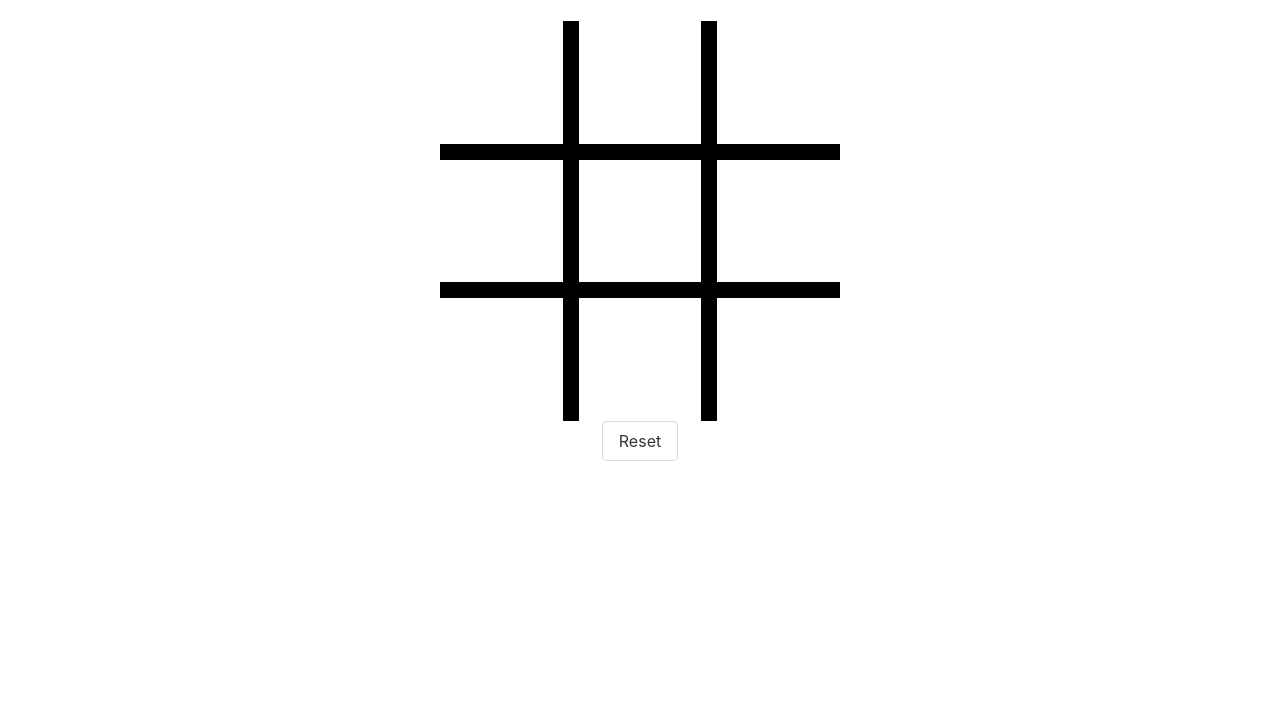
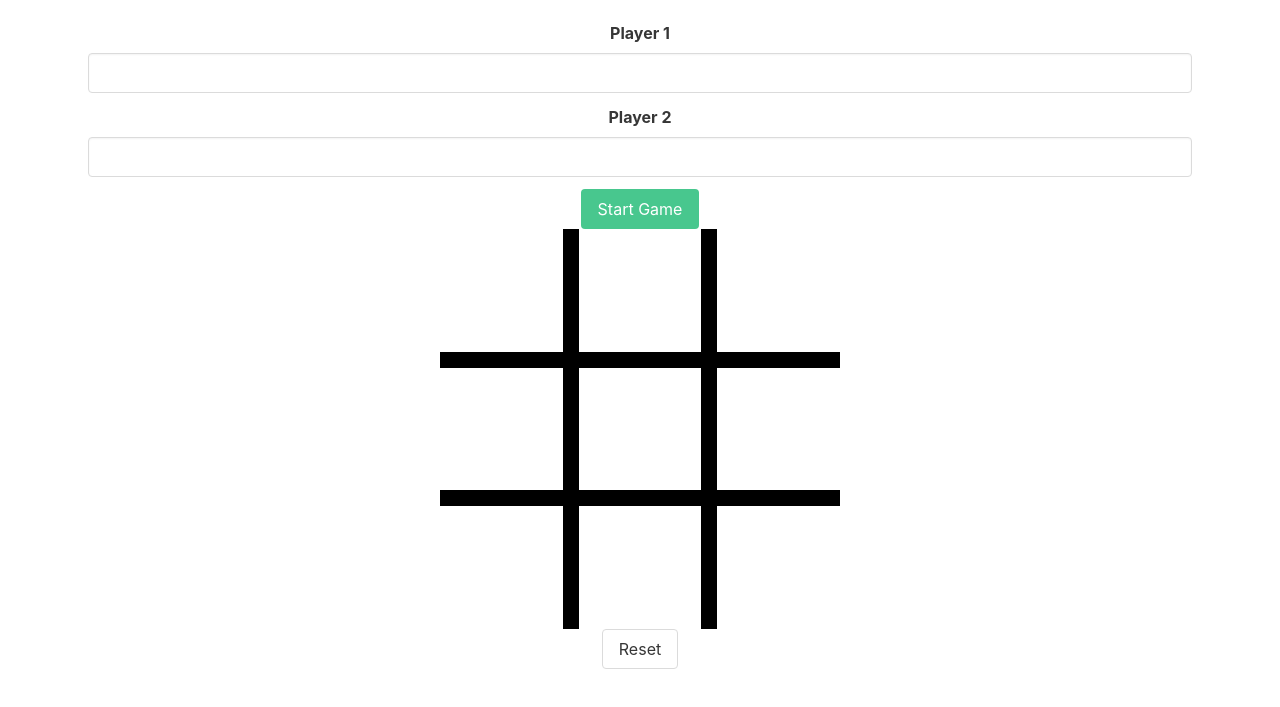
Before and after one commit to ayrt-n/tic-tac-toe-js, a plain HTML site: page index.html in a window 1280 px wide. Shown: the part 63-770 px from the top of the page. Drawn offline with nearby package versions, Linux system fonts and the light colour scheme.

Commit message:
Add form to create players

```diff
--- a/index.html
+++ b/index.html
@@ -11,10 +11,41 @@
   <body>
     <div class="container has-text-centered p-5">
       <h1 class="title">Tic Tac Toe</h1>
+
+      <div class="player-form">
+        <form>
+          <div class="field players">
+            <label for="player1" class="label">Player 1</label>
+            <div class="control">
+              <input type="text" name="player1" id="player1" class="input">
+            </div>
+          </div>
+          <div class="field players">
+            <label for="player2" class="label">Player 2</label>
+            <div class="control">
+              <input type="text" name="player2" id="player2" class="input">
+            </div>
+          </div>
+          <div class="field">
+            <div class="control">
+              <a class="button is-success">Start Game</a>
+            </div>
+          </div>
+        </form>
+      </div>
+
       <div class="game-container" id="game-container">
 
       </div>
+
       <a class="button" id="reset-button">Reset</a>
+
+      <div class="marker">
+        <div class="circle shadow"></div>
+        <div class="circle">
+          <div class="circle shine"></div>
+        </div>
+      </div>
     </div>
 
     <script src="script.js"></script>
```
